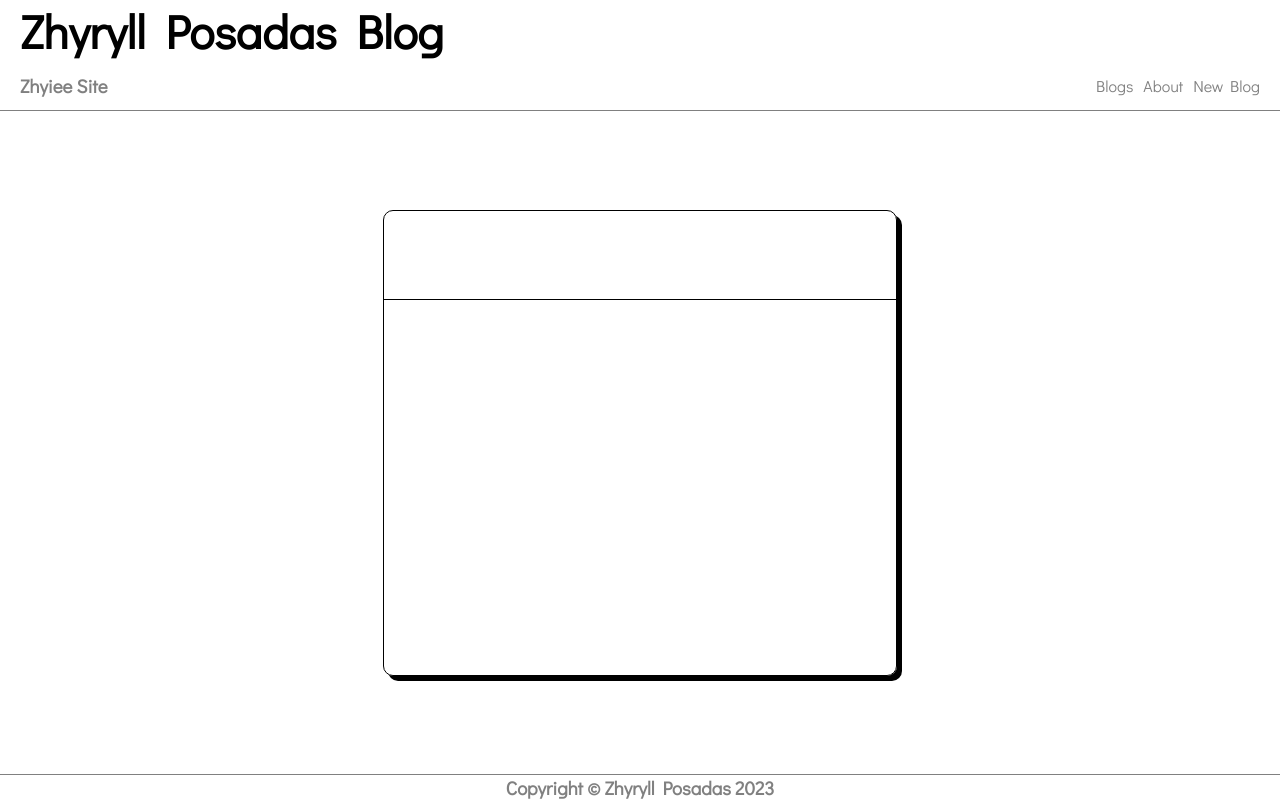
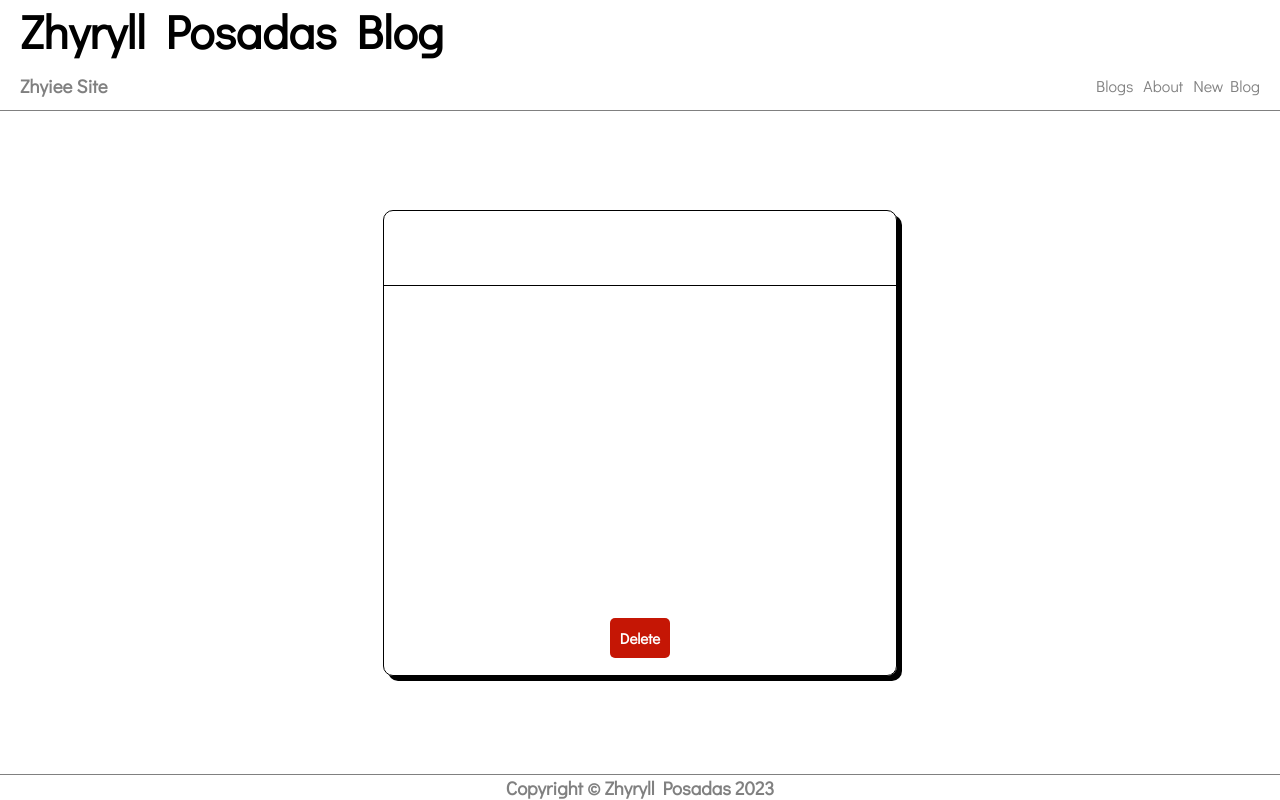
Before and after one commit to ZhYrYL/node-js-practice, a Node server app: template views/details.ejs in a window 1280 px wide. Run offline with Node 20, Linux system fonts and the light colour scheme; the template is opened without the code that fills it, so the values that code supplies are empty; some libraries are stand-ins or nearby versions.

Commit message:
Can now delete documents. After hitting the delete button in the details page, it will automatically delete that certain document and will be redirected into the homepage

```diff
--- a/app.js
+++ b/app.js
@@ -146,6 +146,18 @@ app.get('/blogs/:id', (req, res) => {
         })
 })
 
+app.delete('/blogs/:id', (req, res) => {
+    const id = req.params.id;
+
+    Blog.findByIdAndDelete(id)
+        .then((result)=>{
+            res.json({ redirect: '/blogs'});
+        })
+        .catch((err)=>{
+            console.log(err);
+        })
+})
+
 app.get('/about', (req, res) => {
     res.render('about', { title: 'About'});
 });
--- a/public/styles.css
+++ b/public/styles.css
@@ -112,10 +112,11 @@ footer{
     border-bottom: 1px solid;
 }
 .con-2-body{
-    flex: 5;
+    height: 400px;
     padding: 5px;
-    display: flex;
-    flex-direction: column;
+    /* display: flex;
+    flex-direction: column; */
+    overflow: hidden;
     overflow-y: scroll;
 }
 /* .con-2-body div a{
@@ -132,7 +133,7 @@ footer{
     padding-left: 5px;
     border-left: 6px solid crimson;
     margin: 5px;
-    flex: 1;
+    height: 80px;
     /* border: 1px solid; */
     text-decoration: none;
     color: #000;
@@ -205,3 +206,26 @@ form textarea{
     align-items: center;
     padding: 10px;
 }
+.details-3{
+    flex: 1;
+    display: flex;
+    justify-content: center;
+    align-items: center;
+}
+.details-3 a{
+    text-decoration: none;
+    padding: 10px;
+    border-radius: 5px;
+    color: #fff;
+    font-weight: bold;
+    font-size: 15px;
+    cursor: pointer;
+    border: none;
+    background-color: #C51605;
+}
+.details-3 a:hover{
+    transition: 0.3s;
+    color: #C51605;
+    background-color: #fff;
+    border: 1px solid gray;
+}
--- a/views/details.ejs
+++ b/views/details.ejs
@@ -13,12 +13,33 @@
             <div class="details-2">
                 <p><%= blogs.body %></p>
             </div>
+            <div class="details-3">
+                <a data-doc="<%= blogs._id %>" class="delete">Delete</a>
+            </div>
         </div>
     </div>
 
+    <%- include('./partials/footer.ejs') %>
 
+    <script>
+        const delBtn = document.querySelector('a.delete');
 
-    <%- include('./partials/footer.ejs') %>
+        delBtn.addEventListener('click', (e) => {
+            const sendUrl  = `/blogs/${delBtn.dataset.doc}`;
+
+            fetch(sendUrl, {
+                method: 'DELETE',
+            })
+
+            .then(response => response.json())
+            .then((data)=>{
+                window.location.href = data.redirect;
+            })
+            .catch((err)=>{
+                console.log(err);
+            })
+        });
+    </script>
 
 </body>
 
```
